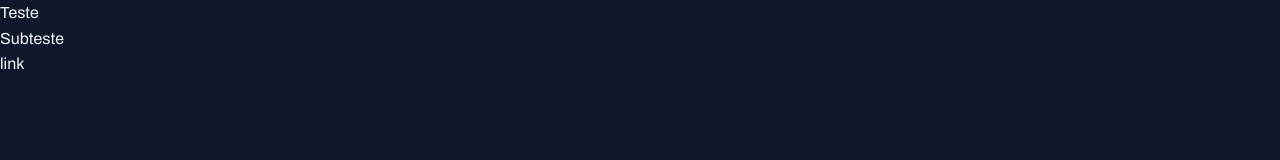
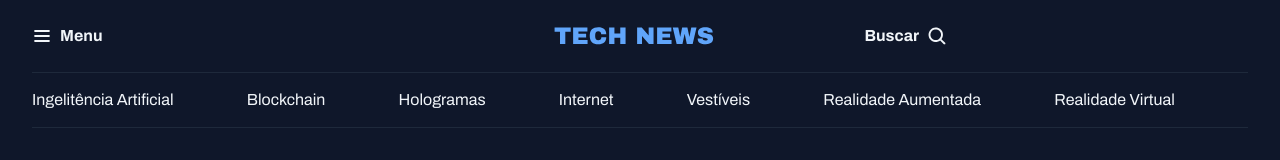
Before and after one commit to rmcraphael/fullstack-projeto-portal-de-noticias, a plain HTML site: page index.html in a window 1280 px wide. Drawn offline with Linux system fonts and the light colour scheme.

Commit message:
criando o header da aplicação

```diff
--- a/index.html
+++ b/index.html
@@ -12,8 +12,33 @@
     <title>Portal de notícias</title>
 </head>
 <body>
-    <h1>Teste</h1>
-    <h2>Subteste</h2>
-    <a href="#">link</a>
+    <header class="container">
+        <nav id="primary" class="grid grid-flow-col">
+            <div>
+            <img src="assets/icons/List.svg" alt="icone de menu">
+            <strong>Menu</strong>
+            </div>
+
+            <div>
+                <img src="assets/Logo.svg" alt="Logo da TechNews">
+            </div>
+
+            <div>
+                <strong>Buscar</strong>
+                <img src="assets/icons/MagnifyingGlass.svg" alt="icone de lupa para pesquisa">
+            </div>
+        </nav>
+
+        <nav id="secondary" class="grid grid-flow-col">
+            <a href="#">Ingelitência Artificial</a>
+            <a href="#">Blockchain</a>
+            <a href="#">Hologramas</a>
+            <a href="#">Internet</a>
+            <a href="#">Vestíveis</a>
+            <a href="#">Realidade Aumentada</a>
+            <a href="#">Realidade Virtual</a>
+        </nav>
+
+    </header>
 </body>
 </html>
--- a/styles/global.css
+++ b/styles/global.css
@@ -39,3 +39,18 @@ a:hover {
 h1, h2, h3 {
     font: inherit;
 }
+
+.container {
+    max-width: 1280px;
+    padding-inline: 32px;
+    margin-inline: auto;
+}
+
+/* utility-first */
+.grid {
+    display: grid;
+}
+
+.grid-flow-col {
+    grid-auto-flow: column;
+}
--- /dev/null
+++ b/styles/header.css
@@ -0,0 +1,24 @@
+#primary {
+    padding-block: 20px;
+
+    div {
+        display: flex;
+        align-items: center;
+        gap: 8px;
+    }
+
+    /* nesting css */
+    div:nth-child(2) {
+        margin-inline: auto;
+    }
+
+    div::nth-child(3) {
+        justify-self: end;
+    }
+}
+
+#secondary {
+    padding-block: 14px;
+    border: solid 1px var(--stroke-color);
+    border-inline: none;
+}
--- a/styles/index.css
+++ b/styles/index.css
@@ -1 +1,2 @@
 @import url(global.css);
+@import url(header.css);
```
Also changed, not shown: 1 other file.
